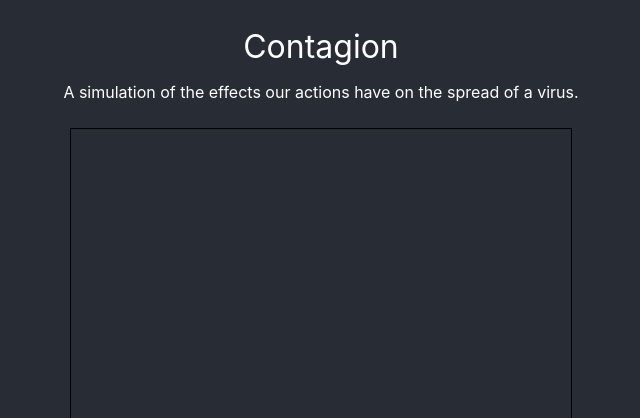
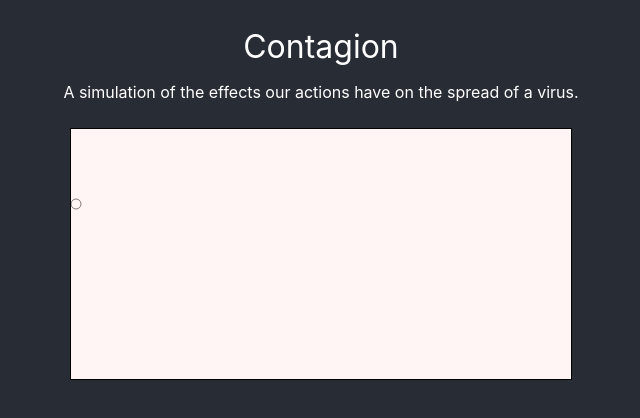
Before and after one commit to AlexeiDarmin/contagion, a React (Create React App) app: page / in a window 1280 px wide. Shown: the top 418 px of the page, without its empty margins (319-959 px from the left). Built offline with nearby package versions, Linux system fonts and the light colour scheme.

Commit message:
init render happening

```diff
--- a/src/App.tsx
+++ b/src/App.tsx
@@ -14,7 +14,7 @@ function App() {
         </div>
       </header>
       <div>
-        <COCanvas />
+        <COCanvas key='main' />
       </div>
     </div>
   );
--- a/src/components/canvas.tsx
+++ b/src/components/canvas.tsx
@@ -1,11 +1,51 @@
 import React from 'react';
 
 import * as Constants from '../constants'
+import * as Engine from '../engine'
 
 class Canvas extends React.Component {
+    canvasRef: React.RefObject<HTMLCanvasElement>
+    engineInterval?: ReturnType<typeof setInterval>
+
+    state = {
+        engine: new Engine.Engine(Constants.ENGINE_OPTIONS)
+    }
+
+    constructor(props: any) {
+        super(props)
+
+        this.canvasRef = React.createRef<HTMLCanvasElement>();
+    }
+
+    componentDidMount(){
+        this.engineInterval = setInterval(this.runAnimationFrame, 1000);
+    }
+
+    componentWillUnmount() {
+        if (this.engineInterval) {
+            clearInterval(this.engineInterval)
+        }
+    }
+
+    runAnimationFrame = () => {
+        const canvas = this.canvasRef.current
+        if (!canvas) {
+            return
+            throw 'canvas should exist before executing runAnimationFrame()'
+        }
+
+        this.state.engine.update(canvas)
+    }
 
     render() {
-        return <canvas id="mainCanvas" width={Constants.FIELD_WIDTH} height={Constants.FIELD_HEIGHT} className="main-canvas"></canvas>
+        return <canvas
+            id="mainCanvas"
+            ref={this.canvasRef}
+            width={Constants.FIELD_WIDTH}
+            height={Constants.FIELD_HEIGHT}
+            className="main-canvas">
+
+        </canvas>
     }
 
 }
--- a/src/constants/index.ts
+++ b/src/constants/index.ts
@@ -1,4 +1,12 @@
+import * as Constants from '.'
+
+export const FPS = 1
+
 export const FIELD_WIDTH = 500
-export const FIELD_HEIGHT = 500
+export const FIELD_HEIGHT = 250
 
 export const UNIT_SIZE = 5
+export const ENGINE_OPTIONS = {
+    unitQty: 200,
+    unitSize: Constants.UNIT_SIZE
+}
--- a/src/engine/index.ts
+++ b/src/engine/index.ts
@@ -18,6 +18,25 @@ export class Engine {
             this.units.push(unit)
         }
     }
+
+    update(canvas: HTMLCanvasElement) {
+        console.log(canvas)
+        const ctx = canvas.getContext('2d') as CanvasRenderingContext2D
+
+        if (!ctx) {
+            throw 'expected canvas ctx to exist by now'
+        }
+
+        ctx.fillStyle = "#fff5f5";
+        ctx.fillRect(0, 0, Constants.FIELD_WIDTH, Constants.FIELD_HEIGHT);
+
+        // Set line width
+        ctx.lineWidth = 0.5;
+
+        ctx.beginPath();
+        ctx.arc(5, 75, Constants.UNIT_SIZE, 0, 2 * Math.PI);
+        ctx.stroke();
+    }
 }
 
 /**
@@ -26,7 +45,8 @@ export class Engine {
 * @param unitSize the size of the unit to be created
 * @returns an instance of a unit
 */
-export function createUnit(units: Models.Node[], unitSize: number):Models.Node {
+export function createUnit(units: Models.Node[], unitSize: number): Models.Node {
+    const unit = new Models.Node(0, 0, unitSize)
 
     let count = 0
     while (count < 100) {
@@ -35,7 +55,22 @@ export function createUnit(units: Models.Node[], unitSize: number):Models.Node {
         const x = genRandomNumber(0, Constants.FIELD_WIDTH - unitSize)
         const y = genRandomNumber(0, Constants.FIELD_HEIGHT - unitSize)
 
+        unit.x = x
+        unit.y = y
 
+        let collisionFree = true
+        for (let i = 0; i < units.length; i++) {
+            const unitB = units[i]
+
+            if (collides(unit, unitB)) {
+                collisionFree = false
+                break
+            }
+        }
+
+        if (collisionFree) {
+            return unit
+        }
     }
 
     throw 'failed to create a unit'
@@ -47,13 +82,28 @@ export function createUnit(units: Models.Node[], unitSize: number):Models.Node {
 * @param unitB a unit
 * @returns an instance of a unit
 */
- export function collides(unitA: Models.Node, unitB: Models.Node):boolean {
+export function collides(unitA: Models.Node, unitB: Models.Node): boolean {
     if (!unitA || !unitB) {
         throw 'collides() expects two units to compare, received one or less'
     }
 
+    const size = unitA.size
 
+    // Swaps units for fewer comparisons
+    if (unitA.x > unitB.x) {
+        const temp = unitA
+        unitA = unitB
+        unitB = unitA
+    }
 
+    if ((unitB.x > unitA.x && unitB.x < unitA.x + size) &&
+        ((unitB.y > unitA.y && unitB.y < unitA.y + size) || (
+            unitB.y < unitA.y && unitB.y + size > unitA.y
+        ))) {
+        return true
+    }
+
+    return false
 }
 
 
@@ -66,7 +116,7 @@ export function createUnit(units: Models.Node[], unitSize: number):Models.Node {
 * @returns models.Node
 */
 export const genRandomNumber = (min: number, max: number) => {
-    return Math.floor(Math.random() * (max - min) ) + min;
+    return Math.floor(Math.random() * (max - min)) + min;
 }
 
 
```
Lines whose indentation alone changed are shown as unchanged.
